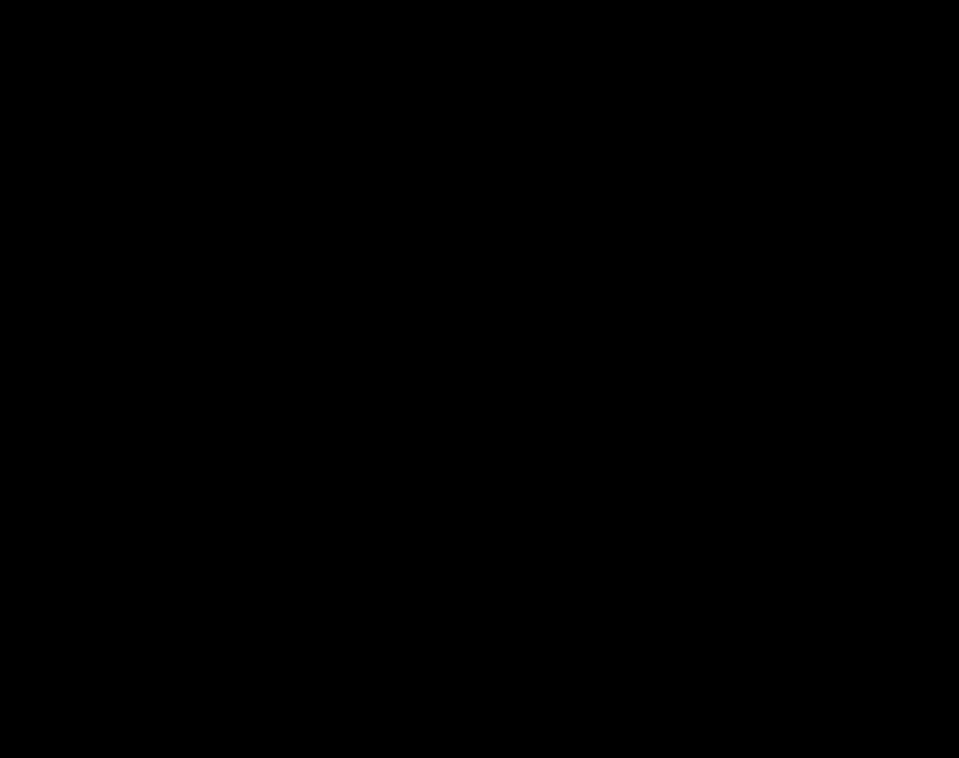
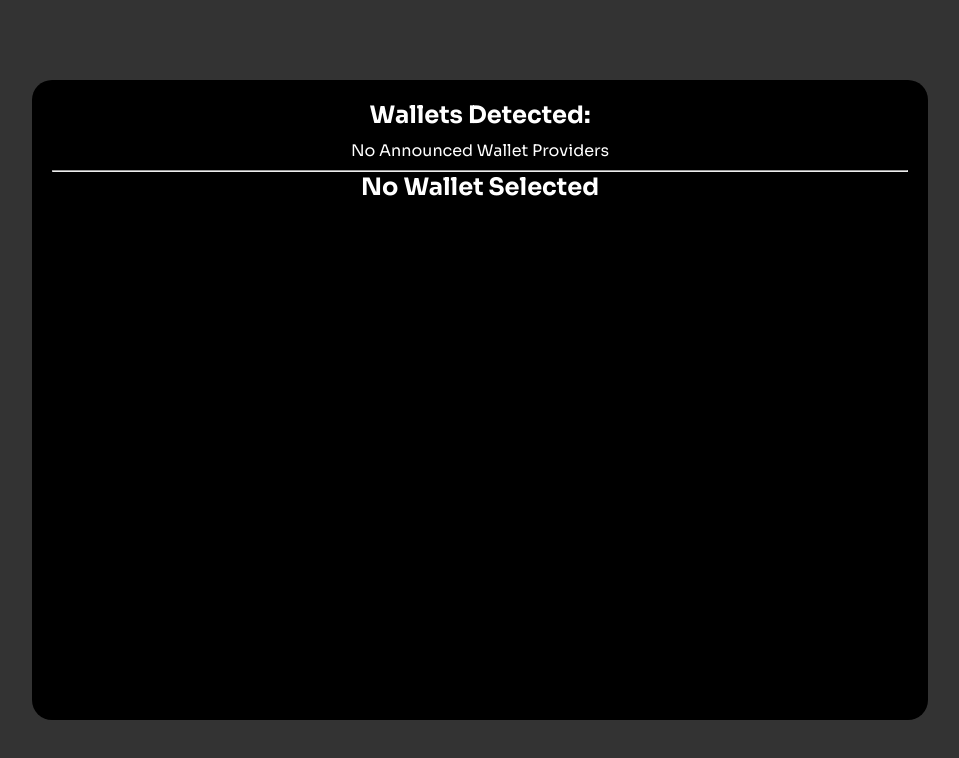
Before and after one commit to Dimex19/mtnft, a React (Vite) app: page /connectwallet in a window 1280 px wide. Before the commit this address had no page. Shown: the top 758 px of the page, without its empty margins (160-1119 px from the left). Built offline with nearby package versions, Linux system fonts and the light colour scheme.

Commit message:
connect wallet in progress

```diff
--- a/src/App.tsx
+++ b/src/App.tsx
@@ -1,6 +1,8 @@
 
 import { BrowserRouter, Routes, Route, } from 'react-router-dom'
 import Home from './pages/Home'
+import ConnectWallet from './components/connectWallet'
+
 function App() {
 
   return (
@@ -8,6 +10,7 @@
       <BrowserRouter>
         <Routes>
           <Route path='/' element={<Home/>}/>
+          <Route path='/connectwallet' element={<ConnectWallet/>}/>
         </Routes>
       </BrowserRouter>
     </>
--- /dev/null
+++ b/src/components/connectWallet.tsx
@@ -0,0 +1,117 @@
+import { useSyncProviders } from "../hooks/useSyncProviders"
+import { MMError } from "../vite-env"
+
+import styled from "styled-components"
+import { EIP6963ProviderDetail } from "../vite-env"
+import { useState } from "react"
+const connectWallet:React.FC = () => {
+  const providers = useSyncProviders()
+  const [selectedWallet, setSelectedWallet] = useState<EIP6963ProviderDetail>()
+  const [userAccount, setUserAccount] = useState<string>("")
+
+  const [errorMessage, setErrorMessage] = useState("")
+  const clearError = () => setErrorMessage("")
+  const setError = (error: string) => setErrorMessage(error)
+  const isError = !!errorMessage
+
+  const formatAddress = (addr: string) => {
+    const upperAfterLastTwo = addr.slice(0, 2) + addr.slice(2)
+    return `${upperAfterLastTwo.substring(0, 5)}...${upperAfterLastTwo.substring(39)}`
+  }
+
+  const handleConnect = async (providerWithInfo: EIP6963ProviderDetail) => {
+    try {
+      const accounts = await providerWithInfo.provider.request({
+        method: "eth_requestAccounts"
+      }) as string[]
+
+      setSelectedWallet(providerWithInfo)
+      setUserAccount(accounts?.[0])
+    } catch (error) {
+      console.error(error)
+      const mmError: MMError = error as MMError
+      setError(`Code: ${mmError.code} \nError Message: ${mmError.message}`)
+    }
+  }
+
+  return (
+    <Wrapper>
+    <div className="connectWallet">
+      <h2>Wallets Detected:</h2>
+      <div className="providers">
+        {
+          providers.length > 0 ? providers?.map((provider: EIP6963ProviderDetail) => (
+            <button key={provider.info.uuid} onClick={() => handleConnect(provider)} >
+              <img src={provider.info.icon} alt={provider.info.name} />
+              <div>{provider.info.name}</div>
+            </button>
+          )) :
+            <div>
+              No Announced Wallet Providers
+            </div>
+        }
+      </div>
+      <hr />
+      <h2>{userAccount ? "" : "No"} Wallet Selected</h2>
+      {userAccount &&
+        <div className="selectedWallet">
+          <img src={selectedWallet?.info.icon} alt={selectedWallet?.info.name} />
+          <div>{selectedWallet?.info.name}</div>
+          <div>({formatAddress(userAccount)})</div>
+        </div>
+      }
+      <div className="mmError" style={isError ? { backgroundColor: "brown" } : {}}>
+        {isError &&
+          <div onClick={clearError}>
+            <strong>Error:</strong> {errorMessage}
+          </div>
+        }
+      </div>
+    </div>
+    </Wrapper>
+  )
+}
+
+export default connectWallet
+
+const Wrapper = styled.div`
+    color: white;
+    background-color: rgba(255, 255, 255, 0.2);
+    min-width: 100vw;
+    min-height: 100vh;
+    text-align: center;
+    display: flex;
+    justify-content: center;
+    align-items: center;
+
+    img {
+    width: 2em;
+    }
+    .connectWallet {
+        width: 70vw;
+        min-height: 80vh;
+        text-align: center;
+        background-color: black;
+        /* border: 1px solid red; */
+        margin: auto;
+        padding: 20px;
+        border-radius: 20px;
+    }
+
+    .providers {
+    display: flex;
+    flex-flow: column wrap;
+    justify-content: space-between;
+    align-items: center;
+    align-content: center;
+    gap: 1em;
+
+    padding: 0.6em 1.2em;
+    }
+
+    .providers button {
+    width: 12em;
+    }
+
+
+`
--- /dev/null
+++ b/src/hooks/store.ts
@@ -0,0 +1,35 @@
+import { EIP6963ProviderDetail, EIP6963AnnounceProviderEvent } from "../vite-env"
+
+// Extends WindowEventMap interface, including a custom event eip6963:announceProvider.
+declare global {
+    interface WindowEventMap {
+      "eip6963:announceProvider": CustomEvent
+    }
+  }
+
+  // Array that stores detected wallet providers and their details.
+  let providers: EIP6963ProviderDetail[] = []
+
+  // Object containing two methods. The store holds the state of detected Ethereum wallet providers.
+  // It's implemented as an external store, making it available for subscription and synchronization
+  // across the dapp.
+  export const store = {
+    // Returns the current state of providers.
+    value: () => providers,
+    // Subscribes to provider announcements and updates the store accordingly.
+    // Takes a callback function to be invoked on each store update, returning a function to
+    // unsubscribe from the event.
+    subscribe: (callback: () => void) => {
+      function onAnnouncement(event: EIP6963AnnounceProviderEvent) {
+        if (providers.map((p) => p.info.uuid).includes(event.detail.info.uuid))
+          return
+        providers = [...providers, event.detail]
+        callback()
+      }
+      window.addEventListener("eip6963:announceProvider", onAnnouncement)
+      window.dispatchEvent(new Event("eip6963:requestProvider"))
+
+      return () =>
+        window.removeEventListener("eip6963:announceProvider", onAnnouncement)
+    },
+  }
--- /dev/null
+++ b/src/hooks/useSyncProviders.ts
@@ -0,0 +1,5 @@
+import { useSyncExternalStore } from "react"
+import { store } from "./store"
+
+export const useSyncProviders = () =>
+  useSyncExternalStore(store.subscribe, store.value, store.value)
```
Also changed, not shown: src/vite-env.d.ts (+48 -0 lines).
